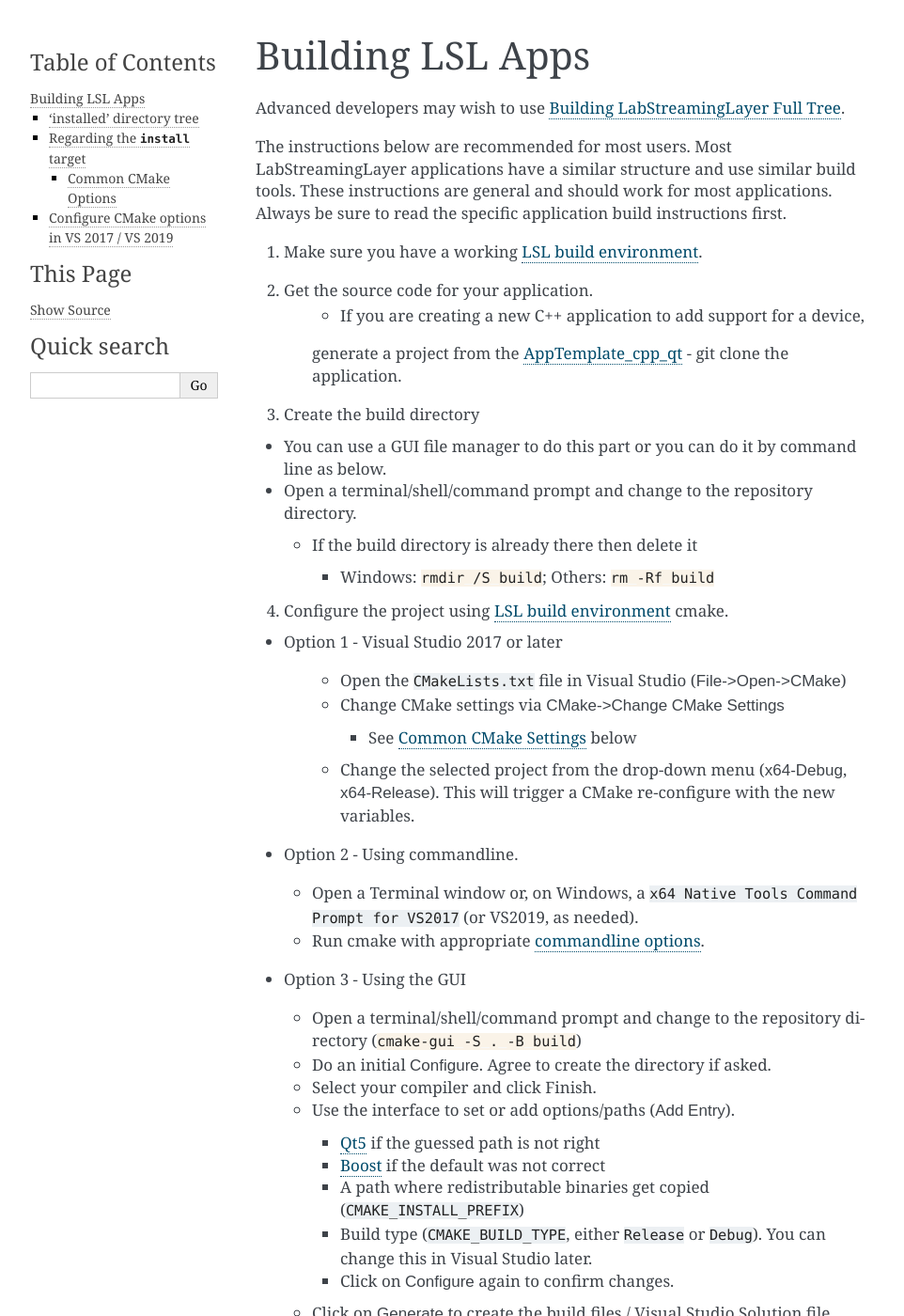
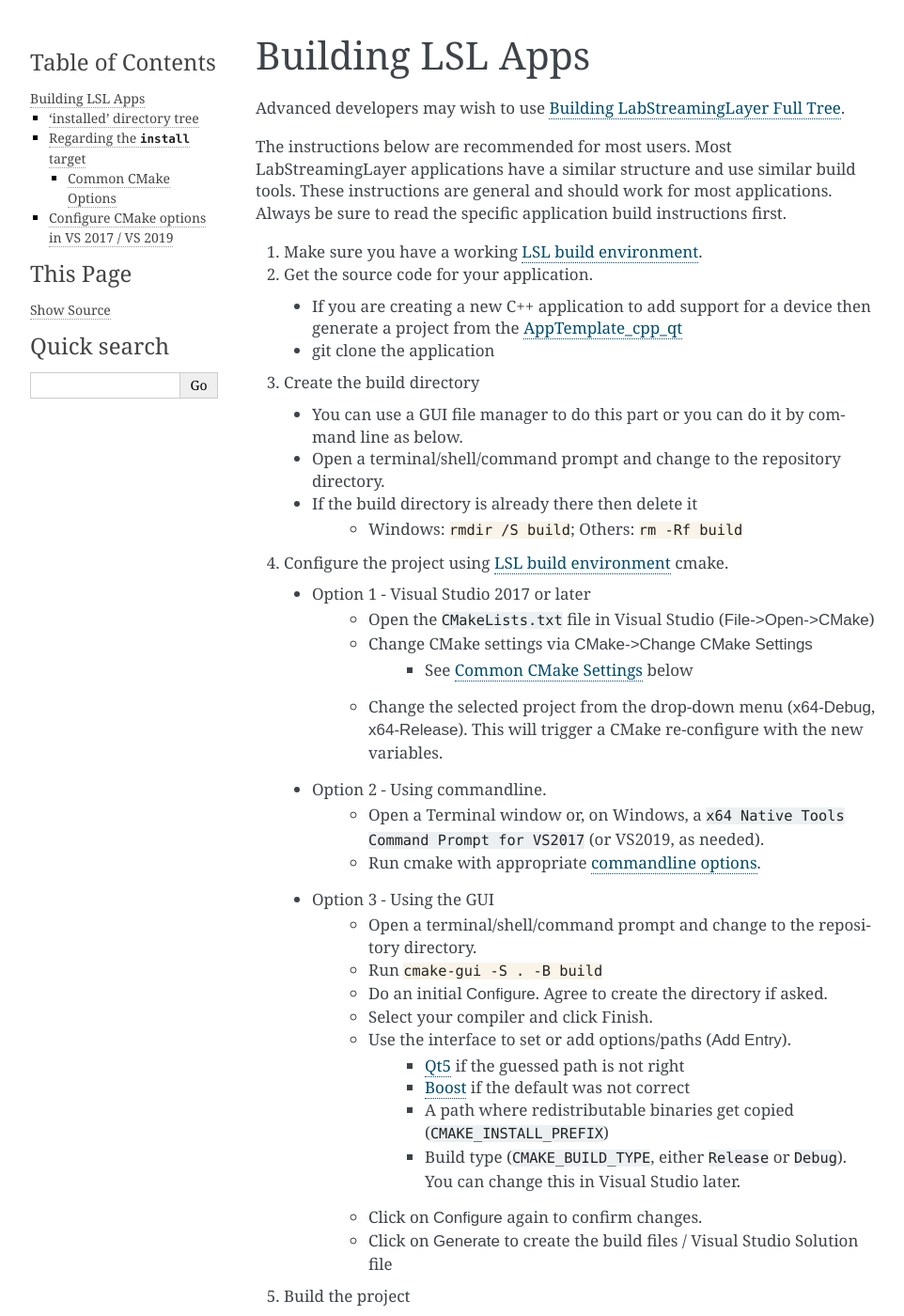
Before and after one commit to sccn/labstreaminglayer, a Sphinx documentation site: the page built from docs/dev/app_build.rst, in a window 1280 px wide and 1400 px high. Shown: the whole window at 94% size, without its empty margins (148-1110 px from the left). Built offline with Sphinx 7.4.7, drawn with Linux system fonts in a browser that asks for light colours; some of the changed text lies outside the part shown.

Commit message:
Trying to cleanup app_build

```diff
--- a/docs/dev/app_build.rst
+++ b/docs/dev/app_build.rst
@@ -17,71 +17,43 @@ the specific application build instructions first.
 1. Make sure you have a working :doc:`build_env`.
 
 2. Get the source code for your application.
-    - If you are creating a new C++ application to add support for a device,
-    generate a project from the `AppTemplate_cpp_qt <https://github.com/labstreaminglayer/AppTemplate_cpp_qt/generate>`__
-    - git clone the application.
+  * If you are creating a new C++ application to add support for a device then generate a project from the `AppTemplate_cpp_qt <https://github.com/labstreaminglayer/AppTemplate_cpp_qt/generate>`__
+  * git clone the application
 
 3. Create the build directory
-
--  You can use a GUI file manager to do this part or you can do it by
-   command line as below.
--  Open a terminal/shell/command prompt and change to the
-   repository directory.
-
-   -  If the build directory is already there then delete it
-
-      -  Windows: :cmd:`rmdir /S build`; Others: :cmd:`rm -Rf build`
+  * You can use a GUI file manager to do this part or you can do it by command line as below.
+  * Open a terminal/shell/command prompt and change to the repository directory.
+  * If the build directory is already there then delete it
+      * Windows: :cmd:`rmdir /S build`; Others: :cmd:`rm -Rf build`
 
 4. Configure the project using :ref:`lslbuildenv` cmake.
-
-- Option 1 - Visual Studio 2017 or later
-
-   -  Open the :file:`CMakeLists.txt` file in Visual Studio
-      (:guilabel:`File->Open->CMake`)
-   -  Change CMake settings via :guilabel:`CMake->Change CMake Settings`
-
-      -  See `Common CMake Settings <#common-cmake-options>`__ below
-
-   -  Change the selected project from the drop-down menu (:guilabel:`x64-Debug`,
-      :guilabel:`x64-Release`).
-      This will trigger a CMake re-configure with the new variables.
-
--  Option 2 - Using commandline.
-
-   -  Open a Terminal window or, on Windows, a ``x64 Native Tools Command Prompt
-      for VS2017`` (or VS2019, as needed).
-   -  Run cmake with appropriate `commandline options <#common-cmake-options>`__.
-
--  Option 3 - Using the GUI
-
-   -  Open a terminal/shell/command prompt and change to the
-      repository directory (:cmd:`cmake-gui -S . -B build`)
-   -  Do an initial :guilabel:`Configure`.
-      Agree to create the directory if asked.
-   -  Select your compiler and click Finish.
-   -  Use the interface to set or add options/paths (:guilabel:`Add Entry`).
-
-      -  :ref:`Qt5` if the guessed path is not right
-      -  :ref:`Boost` if the default was not correct
-      -  A path where redistributable binaries get copied
-         (``CMAKE_INSTALL_PREFIX``)
-      -  Build type (``CMAKE_BUILD_TYPE``, either ``Release`` or
-         ``Debug``). You can change this in Visual Studio later.
-      -  Click on :guilabel:`Configure` again to confirm changes.
-
-   -  Click on :guilabel:`Generate` to create the build files / Visual Studio
-      Solution file
+  * Option 1 - Visual Studio 2017 or later
+      *  Open the :file:`CMakeLists.txt` file in Visual Studio (:guilabel:`File->Open->CMake`)
+      *  Change CMake settings via :guilabel:`CMake->Change CMake Settings`
+          *  See `Common CMake Settings <#common-cmake-options>`__ below
+      *  Change the selected project from the drop-down menu (:guilabel:`x64-Debug`, :guilabel:`x64-Release`). This will trigger a CMake re-configure with the new variables.
+  * Option 2 - Using commandline.
+      *  Open a Terminal window or, on Windows, a ``x64 Native Tools Command Prompt for VS2017`` (or VS2019, as needed).
+      *  Run cmake with appropriate `commandline options <#common-cmake-options>`__.
+  * Option 3 - Using the GUI
+      * Open a terminal/shell/command prompt and change to the repository directory.
+      * Run :cmd:`cmake-gui -S . -B build`
+      * Do an initial :guilabel:`Configure`. Agree to create the directory if asked.
+      * Select your compiler and click Finish.
+      * Use the interface to set or add options/paths (:guilabel:`Add Entry`).
+          * :ref:`Qt5` if the guessed path is not right
+          * :ref:`Boost` if the default was not correct
+          * A path where redistributable binaries get copied (``CMAKE_INSTALL_PREFIX``)
+          * Build type (``CMAKE_BUILD_TYPE``, either ``Release`` or ``Debug``). You can change this in Visual Studio later.
+      * Click on :guilabel:`Configure` again to confirm changes.
+      * Click on :guilabel:`Generate` to create the build files / Visual Studio Solution file
 
 5. Build the project
--  If using command line
-
-   -  Start the build process
-      (:cmd:`cmake --build . --config Release --target install`
-      (see also :ref:`cmakeinstalltarget`)
-
--  If using Visual Studio >=2017 built-in CMake utilities
-
-   -  Use the CMake menu > Install > ApplicationName
+  * If using command line
+      * Start the build process (:cmd:`cmake --build . --config Release --target install`)
+      * (see also :ref:`cmakeinstalltarget`)
+  * If using Visual Studio >=2017 built-in CMake utilities
+      * Use the CMake menu > Install > ApplicationName
 
 This will create a distribution tree in the folder specified by
 :ref:`CMAKE_INSTALL_PREFIX <cmakeinstalltarget>` similar to this:
@@ -148,15 +120,15 @@ Apps, then you will have to provide some optional arguments to the cmake
 command.
 
 -  `Generator <https://cmake.org/cmake/help/latest/manual/cmake-generators.7.html#cmake-generators>`__:
-   ``-G <generator name>``.
+    ``-G <generator name>``.
 
 -  App dependencies (required by some apps). See :ref:`lslbuildenv` for more info.
+  - ``-DVendor_ROOT=<path/to/vendor/sdk>``
+  - ``-DQt5_DIR=<path/to/qt/binaries>/lib/cmake/Qt5``
+      - On MacOS the path can be learned from homebrew: ``-DQt5_DIR=$(brew --prefix qt5)/lib/cmake/Qt5``
+  - ``-DBOOST_ROOT=<path/to/boost>``
 
-   -  ``-DVendor_ROOT=<path/to/vendor/sdk>``
-   -  ``-DQt5_DIR=<path/to/qt/binaries>/lib/cmake/Qt5``
-   -  ``-DBOOST_ROOT=<path/to/boost>``
-
--  Location of liblsl (see :doc:`LSL_INSTALL_ROOT`)
+- Location of liblsl (see :doc:`LSL_INSTALL_ROOT`)
 
 - Use ``-DLSL_UNIXFOLDERS=0`` on MacOS if your application is not bundled with its dylib.
 
```
